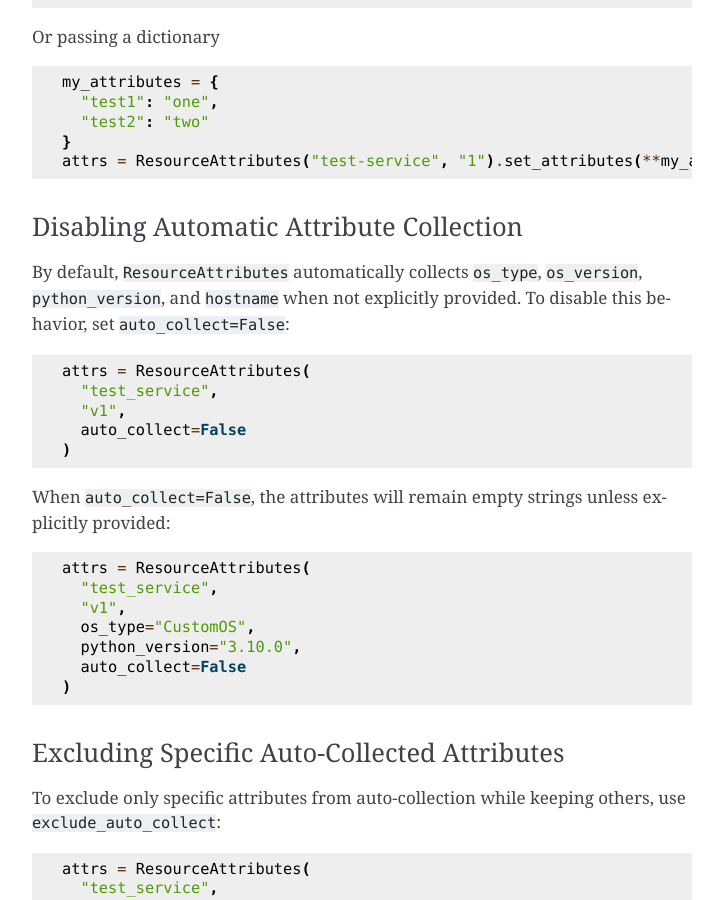
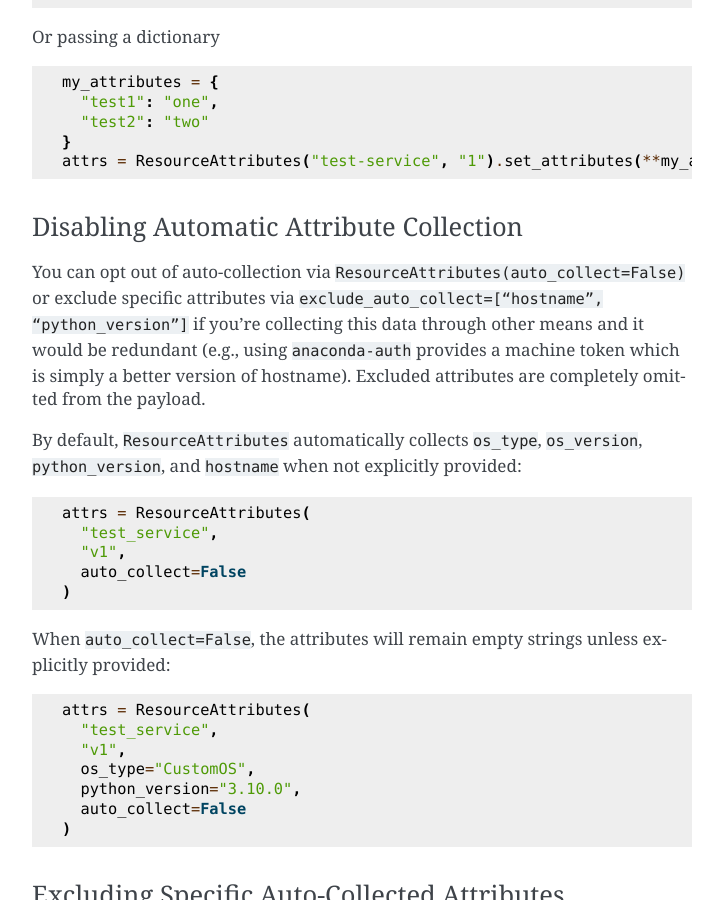
Before and after one commit to anaconda/anaconda-otel-python, a Sphinx documentation site: the page built from docs/source/onboarding_examples.md, in a window 1280 px wide and 900 px high, scrolled down 3892 px. Shown: the whole window, without its empty margins (388-1111 px from the left). Built offline with Sphinx 7.4.7, drawn with Linux system fonts in a browser that asks for light colours; pages that are not in the unit, such as notebooks, are missing from menus.

Commit message:
improve docs

````diff
--- a/docs/source/onboarding_examples.md
+++ b/docs/source/onboarding_examples.md
@@ -170,7 +170,10 @@ attrs = ResourceAttributes("test-service", "1").set_attributes(**my_attributes)
 ```
 
 ### Disabling Automatic Attribute Collection
-By default, `ResourceAttributes` automatically collects `os_type`, `os_version`, `python_version`, and `hostname` when not explicitly provided. To disable this behavior, set `auto_collect=False`:
+
+You can opt out of auto-collection via `ResourceAttributes(auto_collect=False)` or exclude specific attributes via `exclude_auto_collect=[“hostname”, “python_version”]` if you're collecting this data through other means and it would be redundant (e.g., using `anaconda-auth` provides a machine token which is simply a better version of hostname). Excluded attributes are completely omitted from the payload.
+
+By default, `ResourceAttributes` automatically collects `os_type`, `os_version`, `python_version`, and `hostname` when not explicitly provided:
 ```python
 attrs = ResourceAttributes(
   "test_service",
````
Also changed, not shown: docs/source/schema-versions.md (+1 -1 lines).
